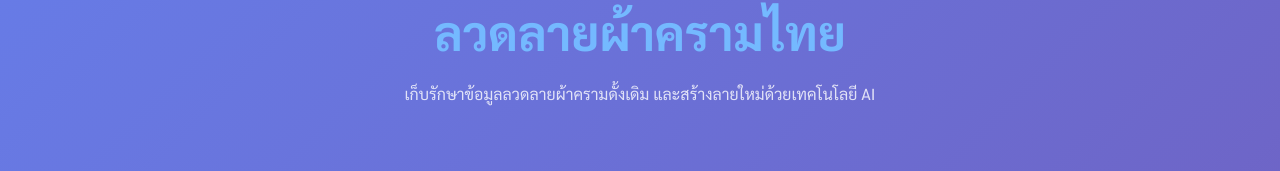
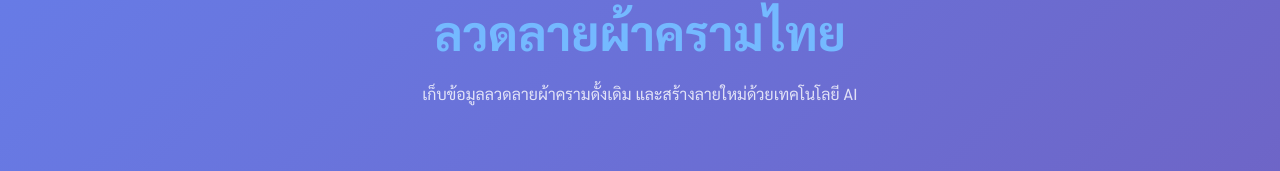
Before and after one commit to diwzaa/kham-frontend, a Next.js app: page / in a window 1280 px wide. Shown: the part 193-364 px from the top of the page. Built offline with nearby package versions, Linux system fonts and the light colour scheme.

Commit message:
13.08.25 22.57

```diff
--- a/src/app/layout.tsx
+++ b/src/app/layout.tsx
@@ -23,10 +23,10 @@ export default function RootLayout({
         />
       </head>
       <body>
-         <Header
+    <Header
         title="ค้นพบและสร้างสรรค์"
         subtitle="ลวดลายผ้าครามไทย"
-        description="เก็บรักษาข้อมูลลวดลายผ้าครามดั้งเดิม และสร้างลายใหม่ด้วยเทคโนโลยี AI"
+        description="เก็บข้อมูลลวดลายผ้าครามดั้งเดิม และสร้างลายใหม่ด้วยเทคโนโลยี AI"
       />
       {children}</body>
     </html>
```
